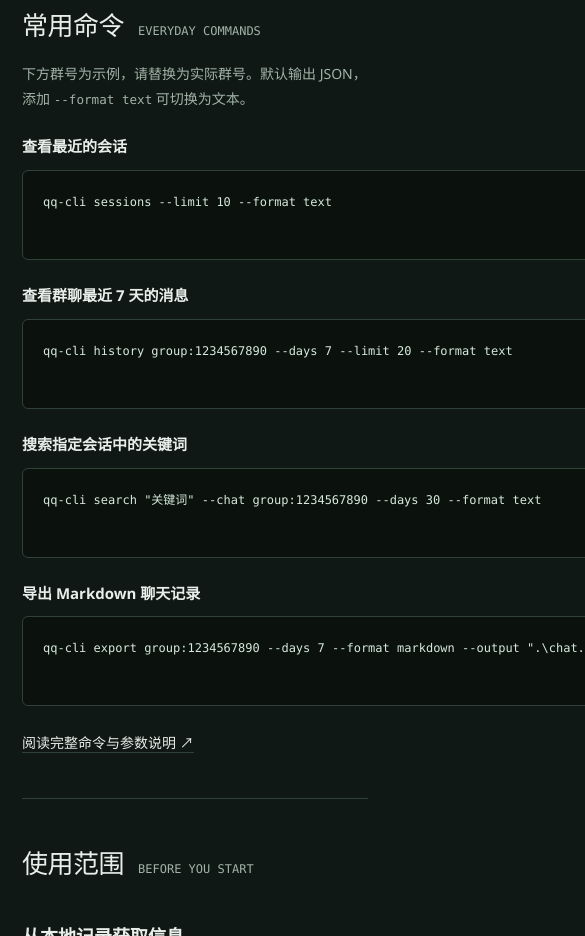
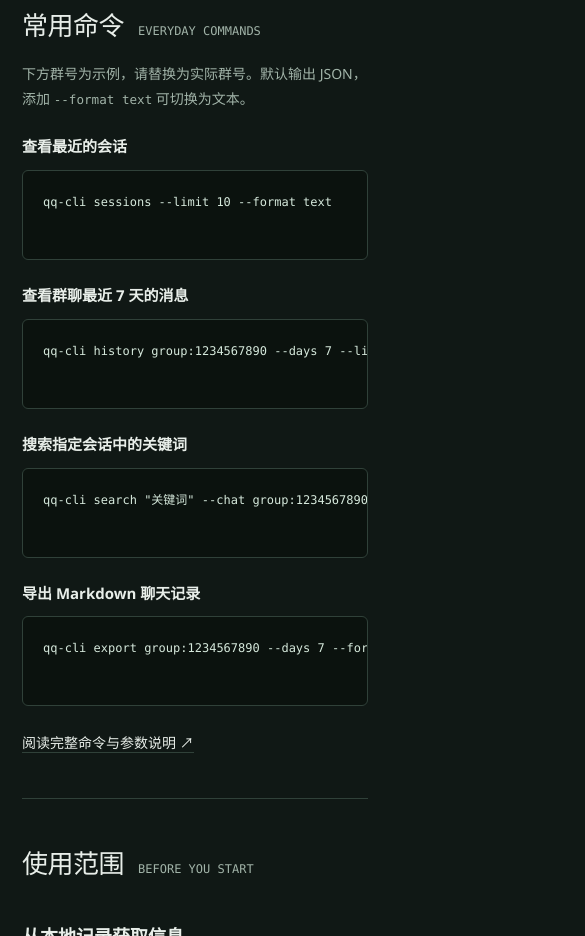
Before and after one commit to Chihiro521/qq-cli-local, a website: page docs/index.html in a window 390 px wide. Shown: the part 2529-3465 px from the top of the page, 585 px wide, since content can reach past the window. Drawn offline with Linux system fonts and the light colour scheme.

Commit message:
Fix mobile command cards and add site icon

```diff
--- a/docs/index.html
+++ b/docs/index.html
@@ -5,6 +5,7 @@
   <meta name="viewport" content="width=device-width, initial-scale=1">
   <meta name="description" content="qq-cli：Windows 上的 Classic PCQQ 本地消息查询工具。安装、搜索聊天记录，并导出 Markdown、JSONL 或 ChatLab 格式。">
   <meta name="theme-color" content="#101815">
+  <link rel="icon" type="image/svg+xml" href="./favicon.svg">
   <title>qq-cli — 安装与使用</title>
   <style>
     :root{color-scheme:dark;--bg:#101815;--panel:#18231e;--ink:#e8eee9;--muted:#a1b3a8;--line:#304139;--accent:#9cf0ba;--mono:"Cascadia Code",Consolas,monospace}
@@ -67,6 +68,7 @@
     .detail-text{padding-top:14px}
     .detail-text p{font-size:14px;color:var(--muted);margin:0 0 15px}
     .usage-grid{display:grid;grid-template-columns:repeat(2,minmax(0,1fr));gap:28px}
+    .usage-card{min-width:0}
     .usage-card h3{font-size:15px;margin:0 0 12px}
     .usage-card pre{font-size:12px;padding:20px;min-height:88px}
     .usage-card .code{overflow:hidden}
```
Also changed, not shown: docs/favicon.svg (added).
